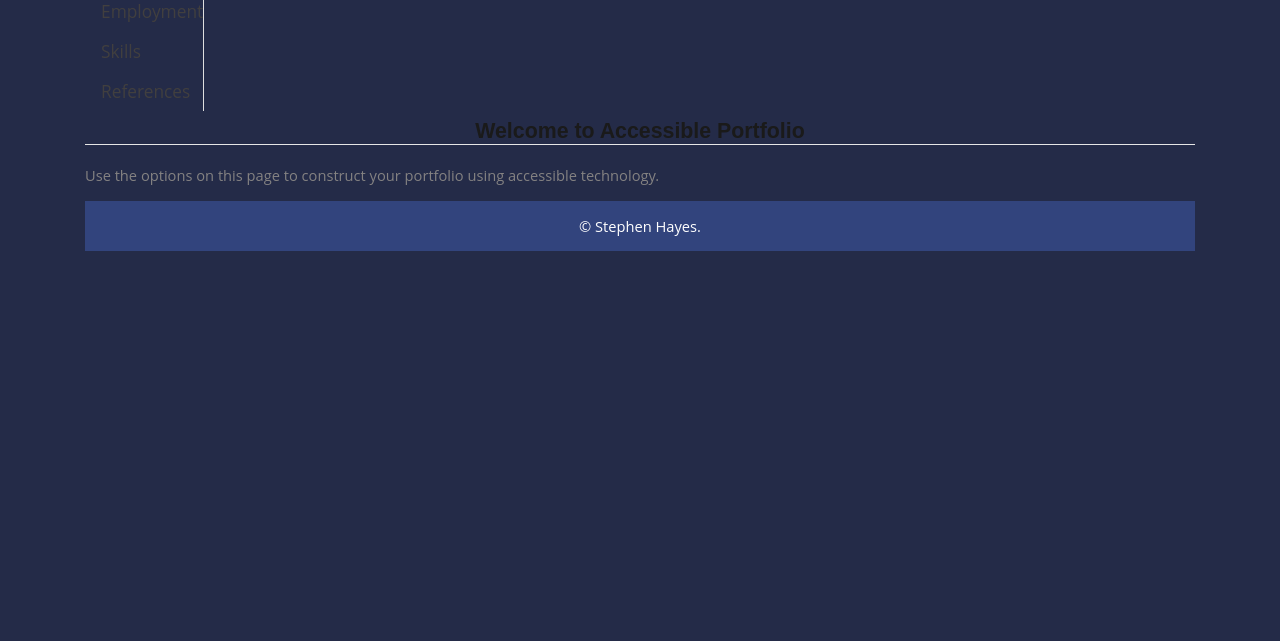
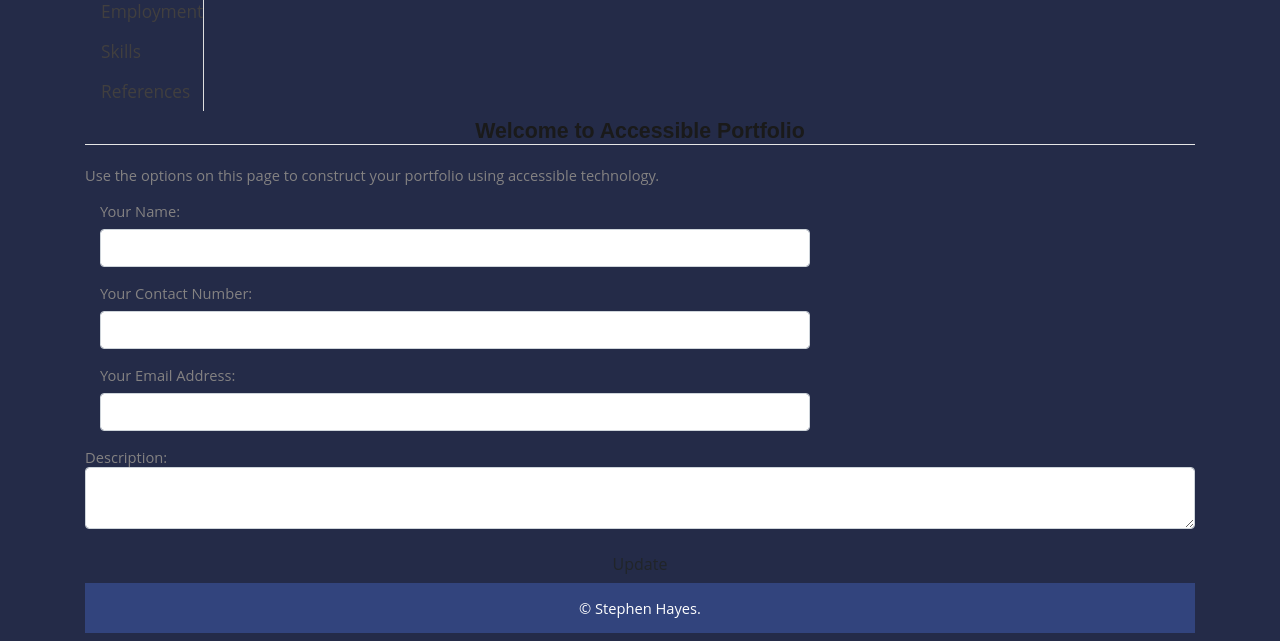
Before and after one commit to CloakOfClarity/AccessiblePortfolio, a Django app: page / in a window 1280 px wide. Shown: the part 159-800 px from the top of the page. Run offline with Django 4.2, Linux system fonts and the light colour scheme; data that the repository does not hold is empty; some libraries are stand-ins or nearby versions.

Commit message:
Added basic info functionality in the API and the interface.

```diff
--- a/api/models.py
+++ b/api/models.py
@@ -1,4 +1,14 @@
 from django.db import models
+
+class BasicInfo(models.Model):
+	name = models.CharField(
+		max_length=100
+	)
+	phone = models.CharField(
+		max_length=15,
+	)
+	email = models.EmailField()
+	description = models.TextField()
 
 class Education(models.Model):
 	diploma = models.CharField(
--- a/api/serializers.py
+++ b/api/serializers.py
@@ -1,5 +1,10 @@
 from rest_framework import serializers
-from .models import Education, Employment, Referee, Skills
+from .models import BasicInfo, Education, Employment, Referee, Skills
+
+class basicSerializer(serializers.ModelSerializer):
+	class Meta:
+		model = BasicInfo
+		fields = '__all__'
 
 class educationSerializer(serializers.ModelSerializer):
 	class Meta:
--- a/api/urls.py
+++ b/api/urls.py
@@ -2,6 +2,7 @@ from . import views
 from django.urls import path
 
 urlpatterns = [
+	path('', views.BasicInfoView.as_view()),
 	path('education', views.EducationList.as_view()),
 	path('education/<int:pk>', views.EducationByID.as_view()),
 	path('employment', views.EmploymentList.as_view()),
--- a/api/views.py
+++ b/api/views.py
@@ -2,8 +2,46 @@ from django.shortcuts import render
 from rest_framework.views import APIView
 from rest_framework.response import Response
 from rest_framework import status
-from .serializers import educationSerializer, employmentSerializer, referenceSerializer, skillSerializer
-from .models import Education, Employment, Referee, Skills
+from .serializers import basicSerializer, educationSerializer, employmentSerializer, referenceSerializer, skillSerializer
+from .models import BasicInfo, Education, Employment, Referee, Skills
+
+class BasicInfoView(APIView):
+	def get_object(self):
+		try:
+			basic_obj = BasicInfo.objects.get(pk=1)
+		except:
+			basic_obj = BasicInfo()
+		finally:
+			return basic_obj
+
+	def get(self, request):
+		basic_obj = self.get_object()
+		serialize_obj = basicSerializer(basic_obj)
+		return Response(serialize_obj.data)
+
+	def post(self, request):
+		basic_obj = self.get_object()
+		if basic_obj.id == None:
+			serializer = basicSerializer(data=request.data)
+			if serializer.is_valid():
+				serializer.save()
+				return Response(serializer.data, status=status.HTTP_200_OK)
+			return Response(serializer.errors, status=status.HTTP_400_BAD_REQUEST)
+		else:
+			serialize_obj = basicSerializer(basic_obj, data=request.data)
+			if serialize_obj.is_valid():
+				serialize_obj.save()
+				return Response(serialize_obj.data, status=status.HTTP_200_OK)
+			return Response(serialize_obj.errors, status=status.HTTP_400_BAD_REQUEST)
+
+"""
+This function required only for testing.
+
+	def delete(self, request):
+		basic_obj = self.get_object()
+		basic_obj.delete()
+		return Response( status=status.HTTP_204_NO_CONTENT)
+"""
 
 class EducationList(APIView):
 	def get(self, request):
--- a/interface/static/scripts.js
+++ b/interface/static/scripts.js
@@ -1,3 +1,29 @@
+function getBasic()
+{ // This function will populate the fields on the home page
+	$.get("/api", function(data,status)
+	{
+		$("#txtName").val(data.name);
+		$("#txtPhone").val(data.phone);
+		$("#txtEmail").val(data.email);
+		$("#txtDescription").val(data.description);
+	}); // End AJAX get method
+} // end getBasic function
+
+function editBasic()
+{ // This function will post the basic information to the API
+	$.post("/api/",{
+		name:$("#txtName").val(),
+		phone:$("#txtPhone").val(),
+		email:$("#txtEmail").val(),
+		description:$("#txtDescription").val()
+	}, function(data,status) {
+		alert("Your details were updated successfully!");
+	}).fail(function(textStatus) {
+		alert("One or more of your inputs were invalid. Please try again.");
+		document.write(JSON.stringify(textStatus));
+	}); // End AJAX post method
+} // End editBasic function
+
 function listEducation()
 { // This function will populate the education list
 // Make sure the list is empty
--- a/interface/templates/home.html
+++ b/interface/templates/home.html
@@ -1,8 +1,31 @@
 {% extends "base.html"%}
 {% block titlecontent %}Home{% endblock %}
-{% block scriptcontent %}{% endblock %}
+{% block scriptcontent %}onload="getBasic()"{% endblock %}
 {% block maincontent %}
 	<h2>Welcome to Accessible Portfolio</h2>
 	<p>Use the options on this page to construct your portfolio using accessible technology.</p>
-
+	<div class="form-horizontal">
+		<div class="form-group">
+			<label for="txtName" class="col-sm-4">Your Name:</label>
+			<div class="col-sm-8">
+				<input id="txtName" maxlength="100" required="required" class="form-control" />
+			</div>
+		</div><!-- end form group -->
+		<div class="form-group">
+			<label for="txtPhone" class="col-sm-4">Your Contact Number:</label>
+			<div class="col-sm-8">
+				<input id="txtPhone" maxlength="15" required="required" class="form-control" />
+			</div>
+		</div><!-- end form group -->
+		<div class="form-group">
+			<label for="txtEmail" class="col-sm-4">Your Email Address:</label>
+			<div class="col-sm-8">
+				<input type="email" id="txtEmail" maxlength="150" class="form-control" />
+			</div>
+		</div><!-- end form group -->
+			<div class="form-group">Description:<br />
+				<textarea id="txtDescription" required="required" class="form-control"></textarea>
+			</div><!-- end form group -->
+		<button type="button" id="btnPost" class="btn btn-block" onclick="editBasic()">Update</button>
+	</div><!-- end form -->
 {% endblock %}
```
Also changed, not shown: api/migrations/0003_basicinfo.py (added).
